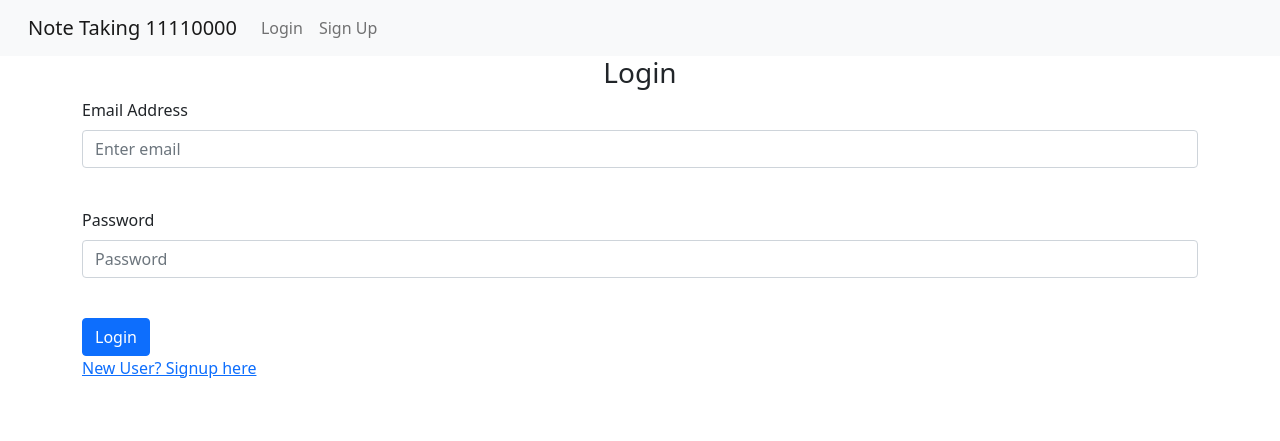
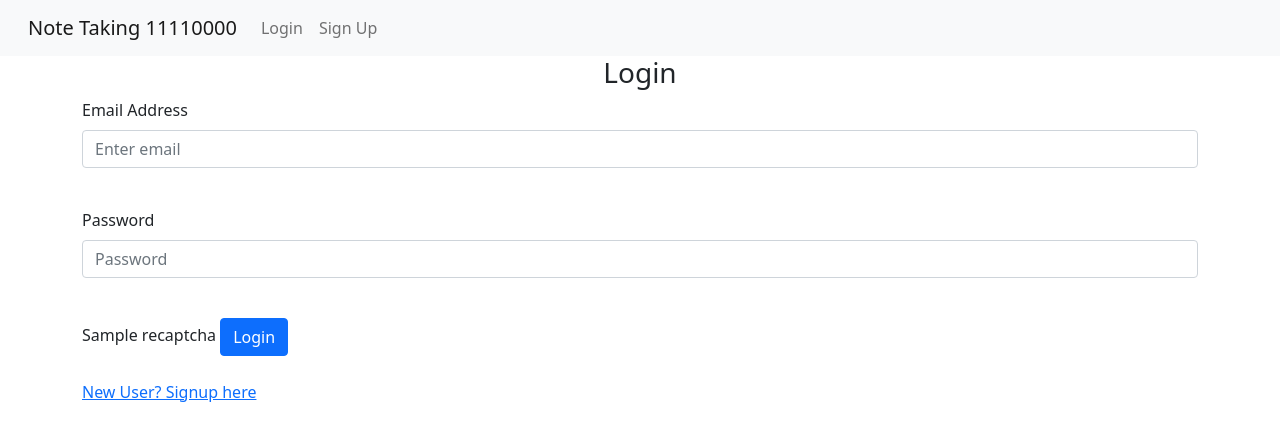
Before and after one commit to Prajwalmithun/fnote-taking-gcp-ci-cd-gke, a Flask app: template website/templates/login.html in a window 1280 px wide. Shown: the top 441 px of the page. Run offline with Flask 2, Linux system fonts and the light colour scheme; the template is opened without the code that fills it: most values are stand-ins (such as "Sample title", 1, 10 or a date in 2020); some libraries are stand-ins or nearby versions.

Commit message:
Integrated recapcha

```diff
--- a/main.py
+++ b/main.py
@@ -1,9 +1,18 @@
 from website import create_app
 import os
+from flask_recaptcha import ReCaptcha # Import ReCaptcha object
+
 
 app = create_app()
 
+
+# app = Flask(__name__)
+app.config['RECAPTCHA_SITE_KEY'] = '6LcIjUElAAAAAKz8D68ZkvdvhHcTfYsxhJtwWvyf' # <-- Add your site key
+app.config['RECAPTCHA_SECRET_KEY'] = '6LcIjUElAAAAAJKRdXOHpozyG11GLHl_eMC9P8-L' # <-- Add your secret key
+recaptcha = ReCaptcha(app) # Create a ReCaptcha object by passing in 'app' as parameter
+
+
 if __name__ == '__main__':
     port = int(os.environ.get("PORT","5000"))
-    app.run(host='0.0.0.0',port=port,debug=True)
-    # app.run(port=5003, debug=True)
+    #app.run(host='0.0.0.0',port=port,debug=True)
+    app.run(port=5003, debug=True)
--- a/requirements.txt
+++ b/requirements.txt
@@ -1,11 +1,17 @@
+certifi==2022.12.7
+charset-normalizer==3.1.0
 click==8.0.3
 Flask==2.0.2
 Flask-Login==0.5.0
+Flask-ReCaptcha==0.4.2
 Flask-SQLAlchemy==2.5.1
 greenlet==1.1.2
 gunicorn==20.1.0
+idna==3.4
 itsdangerous==2.0.1
 Jinja2==3.0.3
 MarkupSafe==2.0.1
+requests==2.28.2
 SQLAlchemy==1.4.31
+urllib3==1.26.15
 Werkzeug==2.0.2
--- a/website/templates/login.html
+++ b/website/templates/login.html
@@ -25,16 +25,29 @@
         <input type="password" class="form-control" id="password1" name="password" placeholder="Password">
     </div>
 <br>
-<!-- submit button-->
-<button type="submit" class="btn btn-primary"> Login </button>
-<script src="https://www.google.com/recaptcha/enterprise.js?render=6Ld4ED0lAAAAAG71-spXDfk2N6HmybuG8RxxXPFh"></script>
+
+
+<form method="POST"> <!-- Sends POST request to flask server -->
+    {{ recaptcha }} <!-- Refer to 'recaptcha' variable in main.py -->
+    <button type="submit" class="btn btn-primary"> Login </button>
+</form>
+
+<!-- <script src="https://www.google.com/recaptcha/enterprise.js?render=6Ld4ED0lAAAAAG71-spXDfk2N6HmybuG8RxxXPFh"></script>
+<form action="?" method="POST">
+              <div class="g-recaptcha" data-sitekey="6Ld4ED0lAAAAAG71-spXDfk2N6HmybuG8RxxXPFh" data-action="LOGIN"></div>
+              <br/>
+              <input type="submit" value="Submit">
+            </form> -->
+
+<!-- For reCapcha-->
+<!-- <script src="https://www.google.com/recaptcha/enterprise.js?render=6Ld4ED0lAAAAAG71-spXDfk2N6HmybuG8RxxXPFh"></script>
 <script>
 grecaptcha.enterprise.ready(function() {
     grecaptcha.enterprise.execute('6Ld4ED0lAAAAAG71-spXDfk2N6HmybuG8RxxXPFh', {action: 'login'}).then(function(token) {
-       captcha
+
     });
 });
-</script>
+</script> -->
 <br>
 <a href="/sign-up" id="signUp">New User? Signup here</a>
 </form>
--- a/website/views.py
+++ b/website/views.py
@@ -6,6 +6,7 @@ from flask_login import login_required, logout_user, current_user
 from .models import Note
 from . import db
 import json
+
 
 # Creating a blueprint
 # syntax: Blueprint(<name of the view>,__name__)
```
Also changed, not shown: script.html (added, +22 -0 lines).
